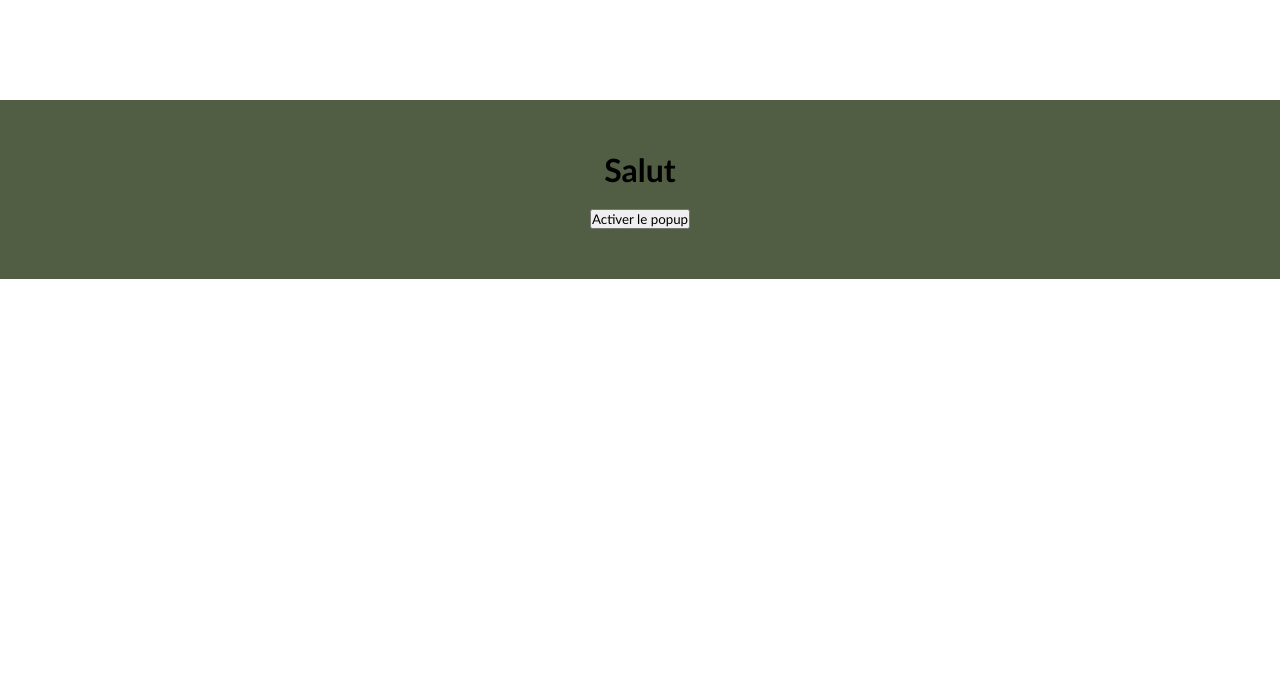
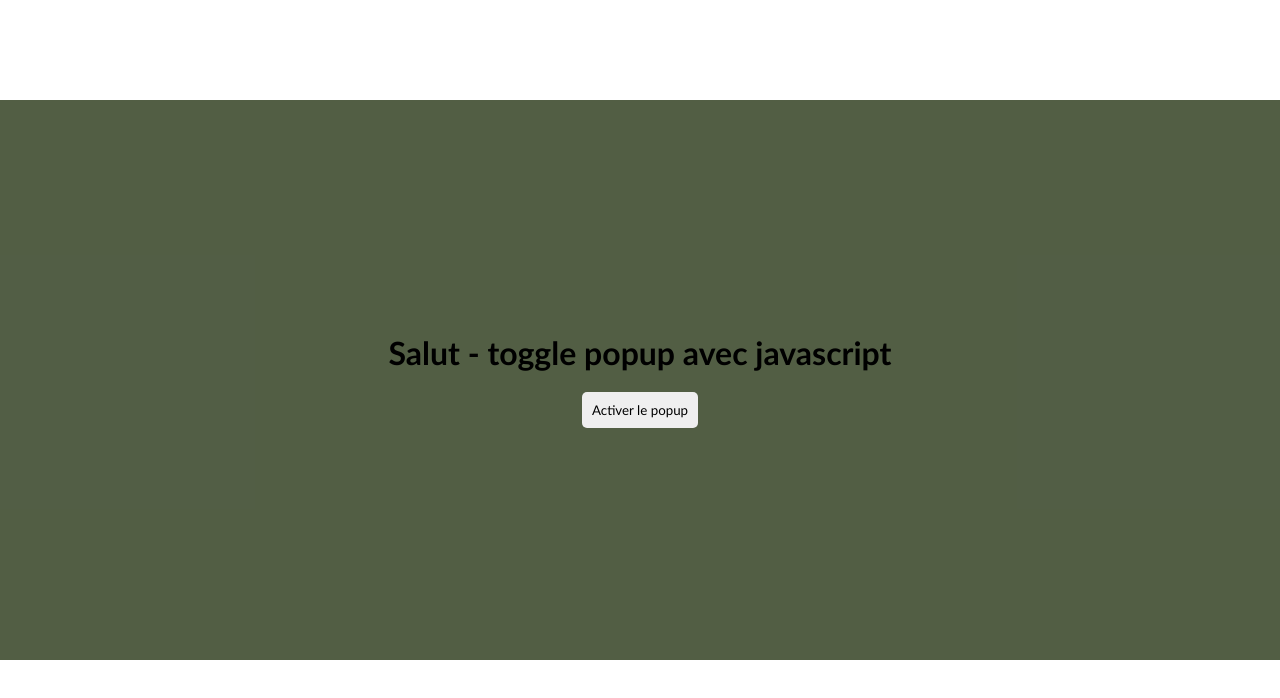
Before and after one commit to lapinRagnar/popup_overlay_javascript_2023, a plain HTML site: page index.html in a window 1280 px wide. Drawn offline with Linux system fonts and the light colour scheme.

Commit message:
styliser

```diff
--- a/index.html
+++ b/index.html
@@ -9,7 +9,7 @@
 <body>
 
   <div class="activer-popup">
-    <h1>Salut</h1>
+    <h1>Salut - toggle popup avec javascript</h1>
     <button onclick="togglePopup()">Activer le popup</button>
   </div>
 
--- a/style.css
+++ b/style.css
@@ -13,10 +13,22 @@
   flex-direction: column;
   margin-top: 100px;
   padding: 50px;
+  height: 70vh;
 }
 
 .activer-popup h1 {
   margin-bottom: 20px;
+}
+
+.activer-popup button {
+  padding: 10px;
+  border-radius: 5px;
+  border: none;
+}
+
+.activer-popup button:hover {
+  background: #cb4207;
+  color: #fff;
 }
 
 #popup-overlay {
```
